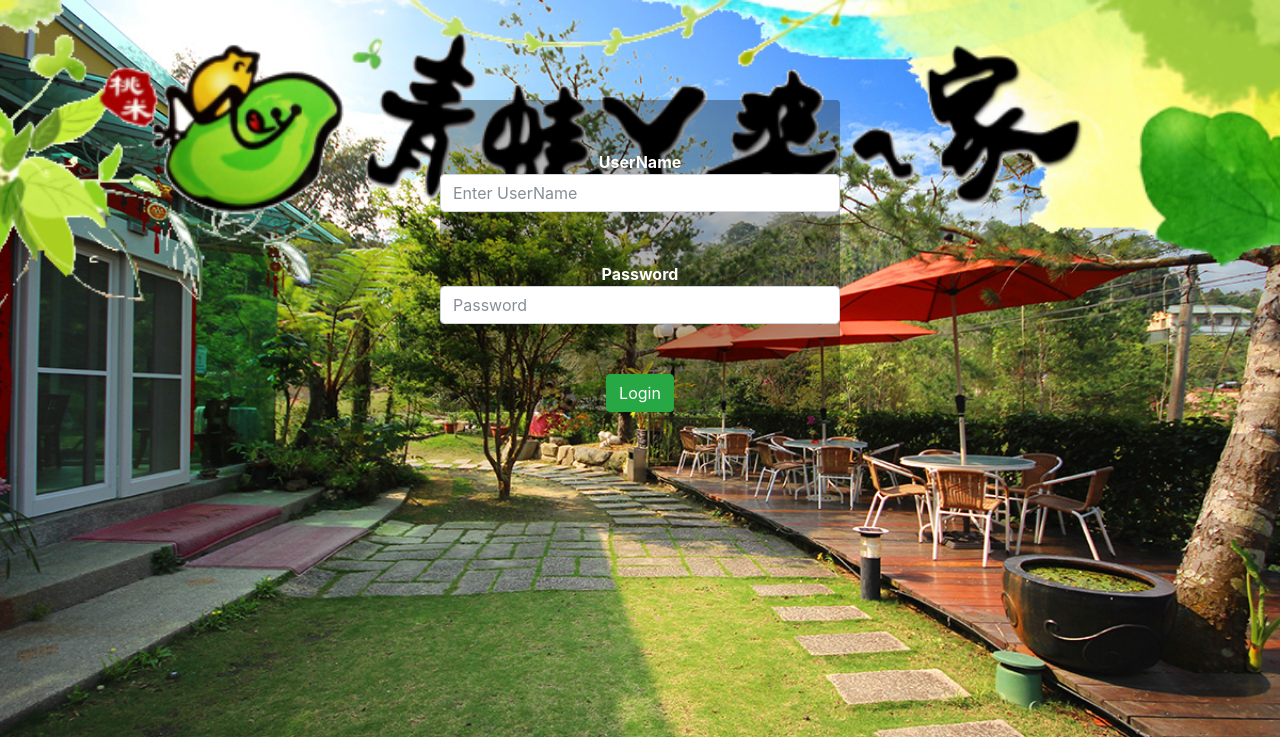
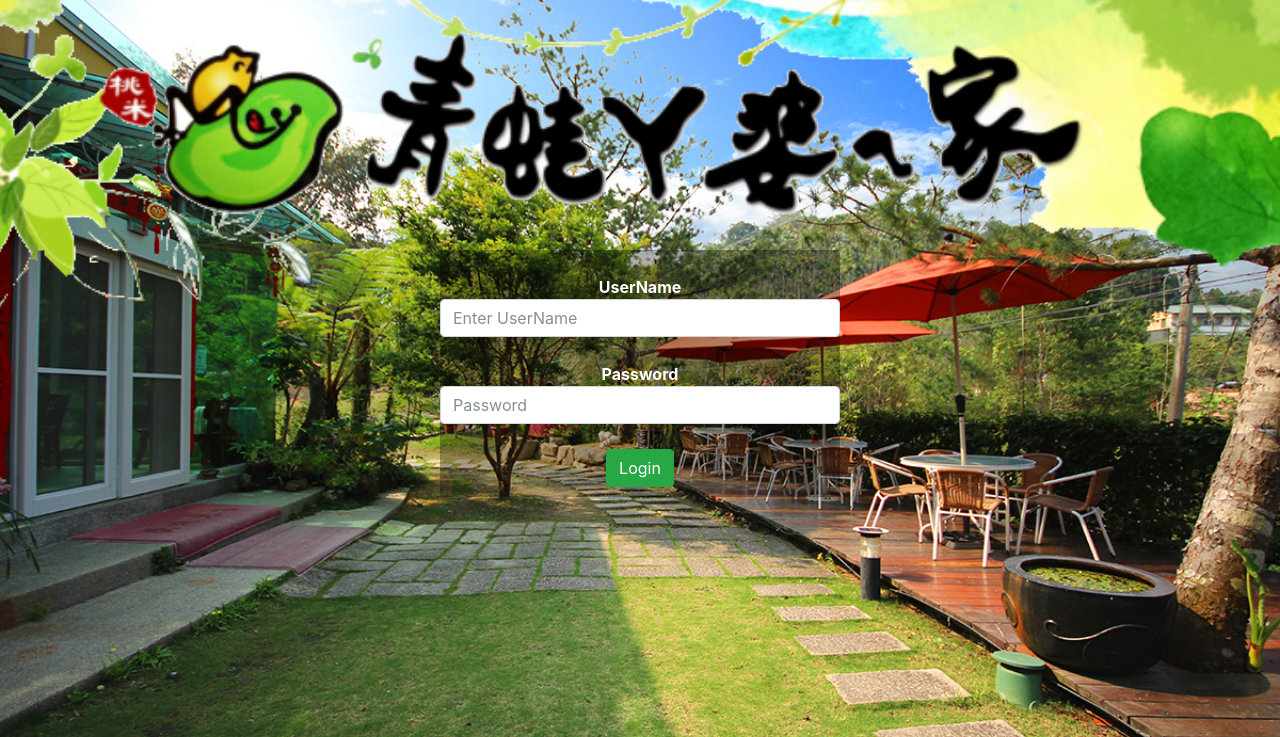
Before and after one commit to SE-Frog/Ecology_frontend, a PHP site: page /loginForm.php in a window 1280 px wide. Shown: the top 737 px of the page. Run offline with PHP 8.4, Linux system fonts and the light colour scheme; some libraries are stand-ins or nearby versions.

Commit message:
登入介面美化

```diff
--- a/Views/loginForm.php
+++ b/Views/loginForm.php
@@ -29,10 +29,10 @@
     }
     form {
       width: 400px;
-      margin-top: 100px;
+      margin-top: 250px;
     }
     .form-group {
-      margin: 50px auto;
+      margin: 25px auto;
     }
   </style>
 </head>
@@ -50,7 +50,7 @@
             <span style="color:white;font-weight:bold;">Password</span>
             <input type="password" name="pwd" class="form-control" id="exampleInputPassword1" placeholder="Password">
           </div>
-          <button type="submit" class="btn btn-success" value="登入" >Login</button>
+          <button type="submit" class="btn btn-success" style="margin: 0px 0px 10px 0px" value="登入" >Login</button>
         </form>
       </div>
     </div>
```
